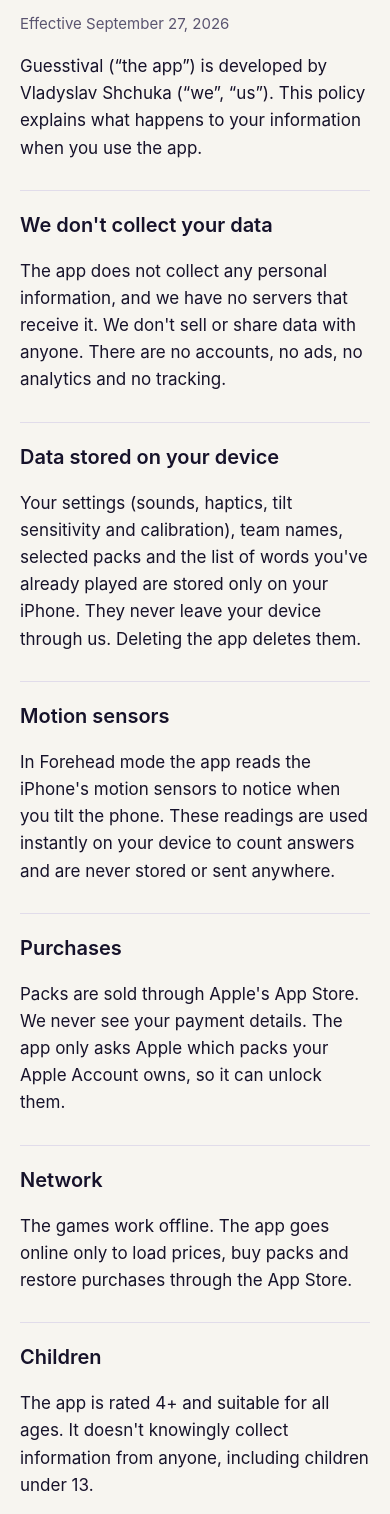
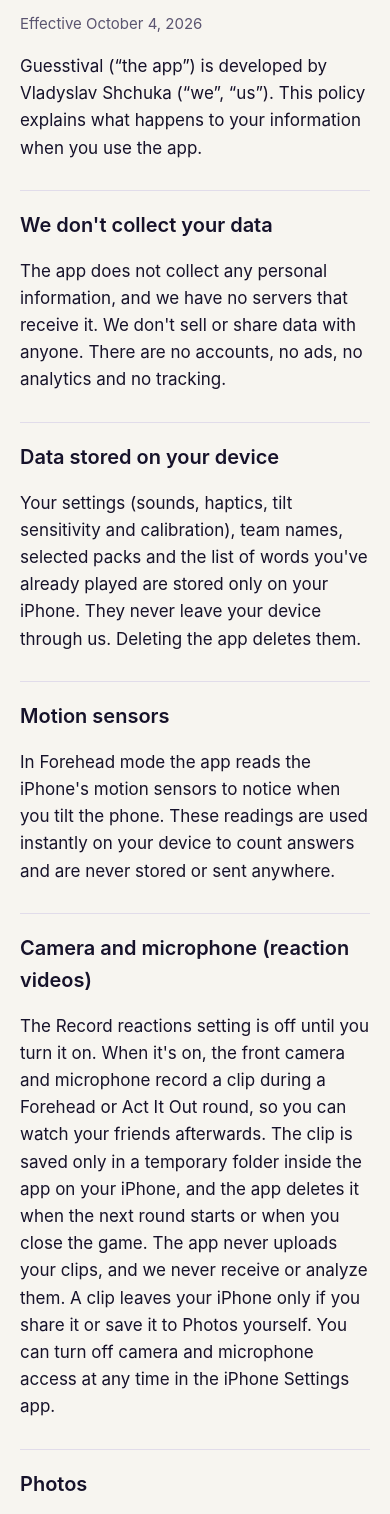
Before and after one commit to Xzot/guesstival, a plain HTML site: page privacy.html in a window 390 px wide. Shown: the part 421-1935 px from the top of the page. Drawn offline with Linux system fonts and the light colour scheme.

Commit message:
Privacy: reaction videos (camera, microphone, Photos add-only)

```diff
--- a/privacy.html
+++ b/privacy.html
@@ -5,7 +5,7 @@
 <nav><a href="index.html">Support</a><a href="privacy.html" aria-current="page">Privacy</a><a href="terms.html">Terms</a></nav></header>
 <main>
 <h2>Privacy Policy</h2>
-<p class="muted">Effective September 27, 2026</p>
+<p class="muted">Effective October 4, 2026</p>
 <p>Guesstival (“the app”) is developed by Vladyslav Shchuka (“we”, “us”). This policy explains what happens to your information when you use the app.</p>
 
 <h3>We don't collect your data</h3>
@@ -16,6 +16,12 @@
 
 <h3>Motion sensors</h3>
 <p>In Forehead mode the app reads the iPhone's motion sensors to notice when you tilt the phone. These readings are used instantly on your device to count answers and are never stored or sent anywhere.</p>
+
+<h3>Camera and microphone (reaction videos)</h3>
+<p>The Record reactions setting is off until you turn it on. When it's on, the front camera and microphone record a clip during a Forehead or Act It Out round, so you can watch your friends afterwards. The clip is saved only in a temporary folder inside the app on your iPhone, and the app deletes it when the next round starts or when you close the game. The app never uploads your clips, and we never receive or analyze them. A clip leaves your iPhone only if you share it or save it to Photos yourself. You can turn off camera and microphone access at any time in the iPhone Settings app.</p>
+
+<h3>Photos</h3>
+<p>If you choose Save Video, iOS asks for permission to add the clip to your photo library. The permission is add-only: the app can save a video there but can't see or read your photos.</p>
 
 <h3>Purchases</h3>
 <p>Packs are sold through Apple's App Store. We never see your payment details. The app only asks Apple which packs your Apple Account owns, so it can unlock them.</p>
```
